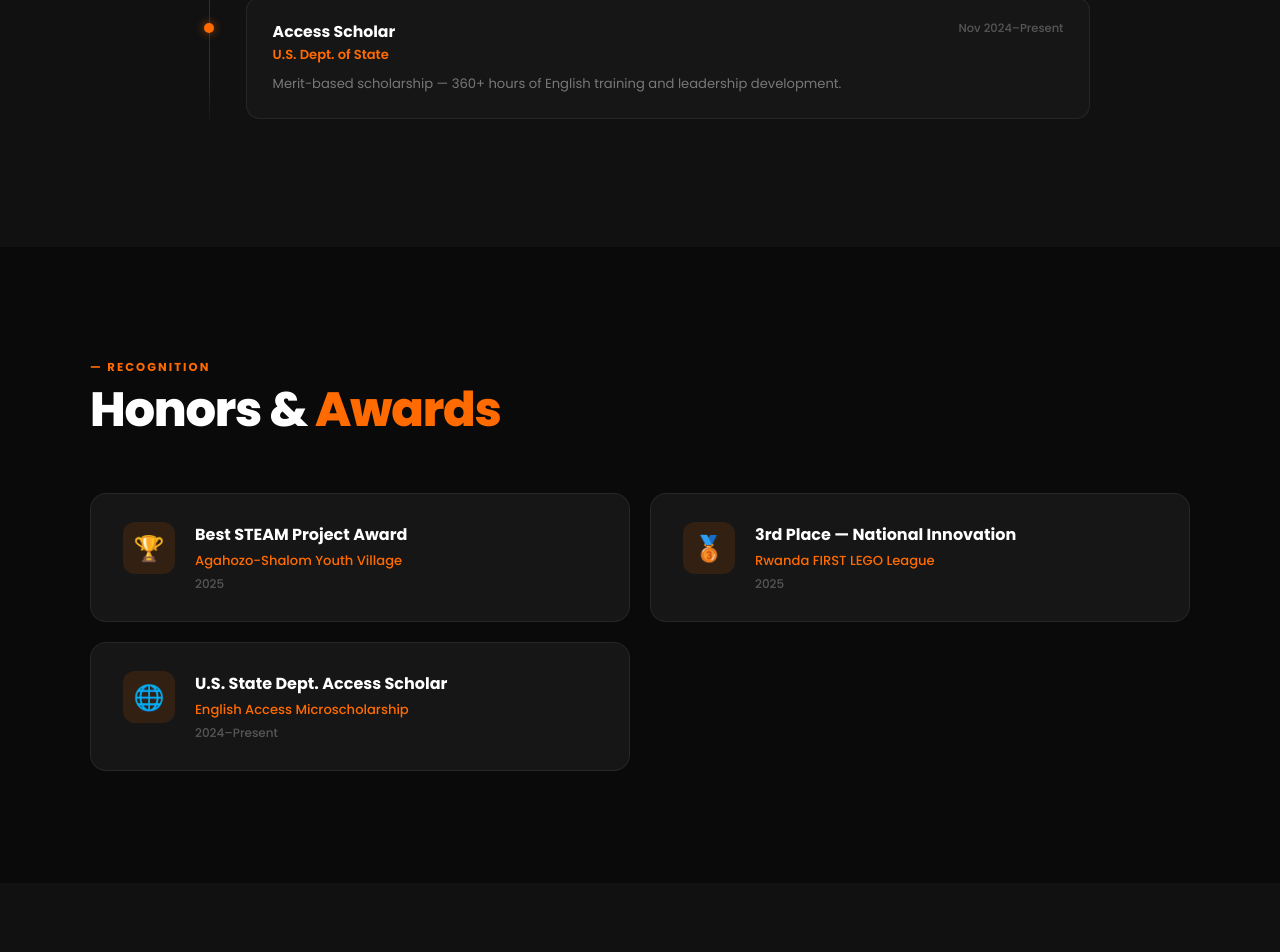
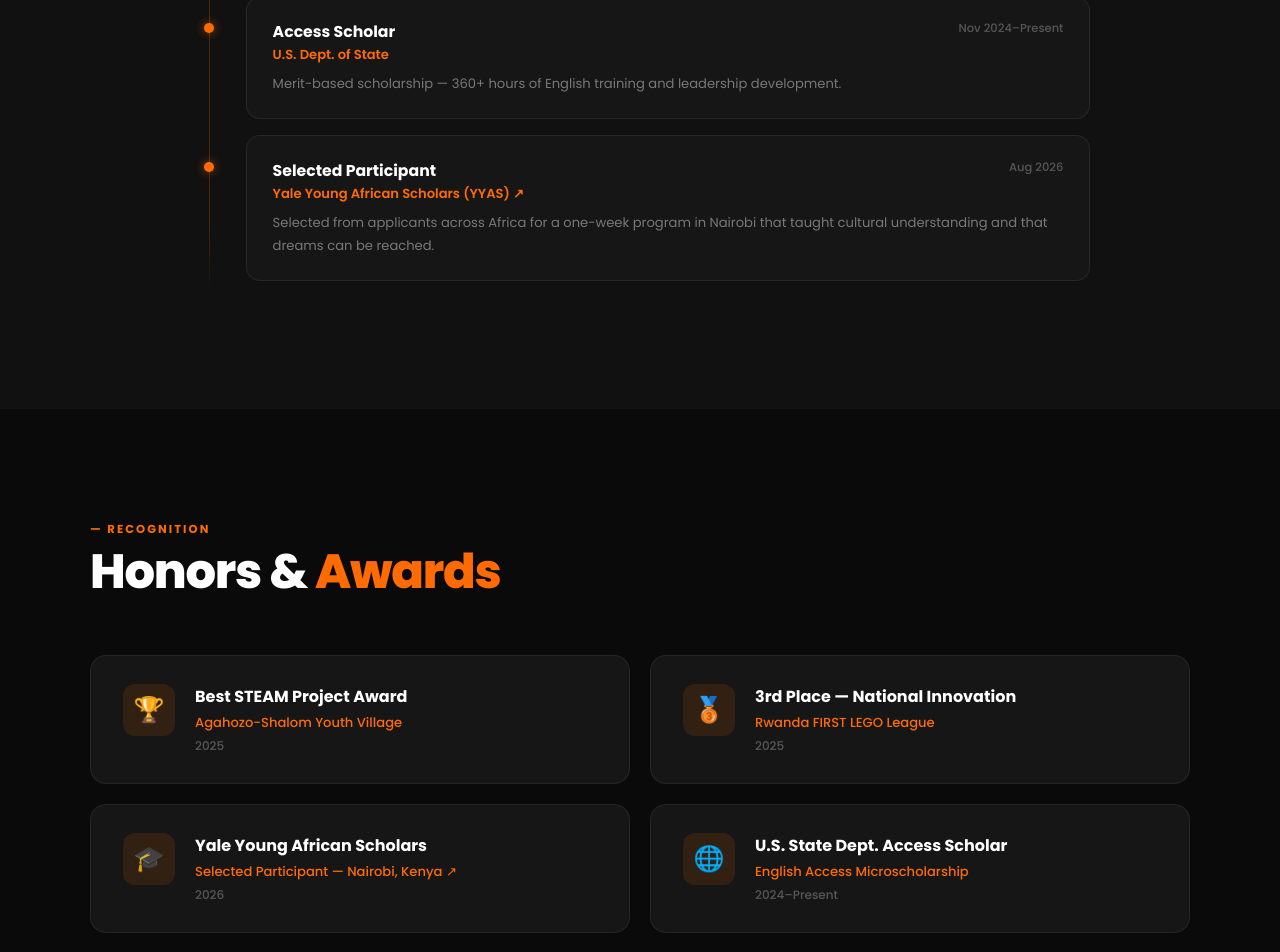
Before and after one commit to LuckyIshimwe/Portfolio, a React (Create React App) app: page / in a window 1280 px wide. Shown: the part 3360-4312 px from the top of the page. Built offline with nearby package versions, Linux system fonts and the light colour scheme; the HTML template or start-up script is replaced by a standard one.

Commit message:
added YYAS

```diff
--- a/src/components/Awards.jsx
+++ b/src/components/Awards.jsx
@@ -27,7 +27,11 @@
               <div style={{ width: 52, height: 52, borderRadius: 12, background: ORANGE_DIM, display: "flex", alignItems: "center", justifyContent: "center", fontSize: "1.55rem", flexShrink: 0 }}>{a.icon}</div>
               <div>
                 <div style={{ fontWeight: 700, fontSize: "1rem", color: WHITE, marginBottom: 4 }}>{a.title}</div>
-                <div style={{ fontSize: "0.82rem", color: ORANGE, fontWeight: 500, marginBottom: 4 }}>{a.org}</div>
+                <div style={{ fontSize: "0.82rem", color: ORANGE, fontWeight: 500, marginBottom: 4 }}>
+                  {a.link ? (
+                    <a href={a.link} target="_blank" rel="noopener noreferrer" style={{ color: ORANGE, textDecoration: "none" }}>{a.org} ↗</a>
+                  ) : a.org}
+                </div>
                 <div style={{ fontSize: "0.75rem", color: "rgba(255,255,255,0.28)", fontWeight: 500 }}>{a.year}</div>
               </div>
             </div>
--- a/src/components/Experience.jsx
+++ b/src/components/Experience.jsx
@@ -33,7 +33,11 @@
                   <div style={{ display: "flex", justifyContent: "space-between", alignItems: "flex-start", flexWrap: "wrap", gap: 8, marginBottom: "0.5rem" }}>
                     <div>
                       <div style={{ fontWeight: 700, fontSize: "0.98rem", color: WHITE }}>{item.role}</div>
-                      <div style={{ fontSize: "0.82rem", color: ORANGE, fontWeight: 600, marginTop: 2 }}>{item.org}</div>
+                      <div style={{ fontSize: "0.82rem", color: ORANGE, fontWeight: 600, marginTop: 2 }}>
+                        {item.link ? (
+                          <a href={item.link} target="_blank" rel="noopener noreferrer" style={{ color: ORANGE, textDecoration: "none" }}>{item.org} ↗</a>
+                        ) : item.org}
+                      </div>
                     </div>
                     <span style={{ fontSize: "0.72rem", fontWeight: 500, color: "rgba(255,255,255,0.28)", whiteSpace: "nowrap" }}>{item.period}</span>
                   </div>
--- a/src/constants.js
+++ b/src/constants.js
@@ -54,12 +54,12 @@
   { period: "Aug 2025–Aug 2026", role: "Minister of Education", org: "ASYV Student Government",           detail: "Implemented peer-support programs and academic engagement strategies." },
   { period: "Aug 2024–Present",  role: "Program Lead",          org: "Sifa Institute for Citizenship",    detail: "Led citizenship development; promoted Rwandan civic values and national identity." },
   { period: "Nov 2024–Present",  role: "Access Scholar",        org: "U.S. Dept. of State",               detail: "Merit-based scholarship — 360+ hours of English training and leadership development." },
-  // { period: "Aug 2025",          role: "Selected Participant",  org: "Yale Young African Scholars (YYAS)", detail: "Competitive selection for YYAS global academic enrichment program." },
+  { period: "Aug 2026",          role: "Selected Participant",  org: "Yale Young African Scholars (YYAS)", link: "https://africanscholars.yale.edu/", detail: "Selected from applicants across Africa for a one-week program in Nairobi that taught cultural understanding and that dreams can be reached." },
 ];
 
 export const AWARDS = [
   { icon: "🏆", title: "Best STEAM Project Award",       org: "Agahozo-Shalom Youth Village",     year: "2025"         },
   { icon: "🥉", title: "3rd Place — National Innovation", org: "Rwanda FIRST LEGO League",         year: "2025"         },
-  // { icon: "🎓", title: "Yale Young African Scholars",     org: "YYAS — Selected Participant",      year: "2025"         },
+  { icon: "🎓", title: "Yale Young African Scholars",     org: "Selected Participant — Nairobi, Kenya", year: "2026", link: "https://africanscholars.yale.edu/" },
   { icon: "🌐", title: "U.S. State Dept. Access Scholar", org: "English Access Microscholarship",  year: "2024–Present" },
 ];
```
